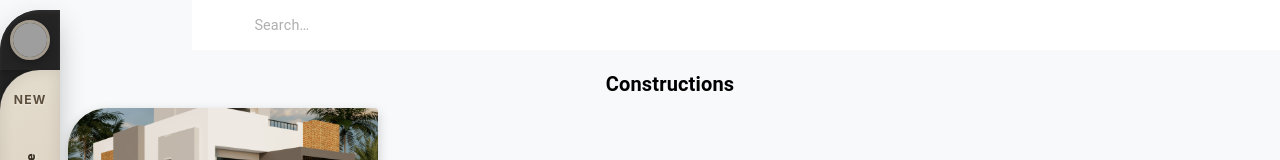
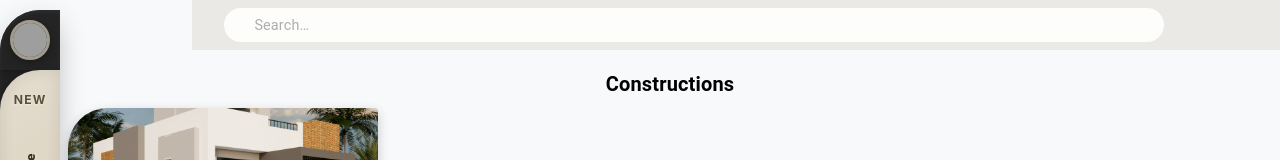
Before and after one commit to Hemanthuppal/materialui-landnest, a React (Create React App) app: page /dashboard in a window 1280 px wide. Shown: the top 160 px of the page. Built offline with nearby package versions, Linux system fonts and the light colour scheme; grey boxes are pictures that could not be loaded; some icons are missing.

Commit message:
edited dashboard and lease module

```diff
--- a/src/bharath/Dashboard.js
+++ b/src/bharath/Dashboard.js
@@ -446,7 +446,7 @@ function App() {
         <AppBar
   position="fixed" // Fixed at top
   sx={{
-    bgcolor: 'white',
+    bgcolor: 'rgb(235, 233, 230)',
     boxShadow: 'none',
     height: '50px',
     width: '85%',
@@ -462,7 +462,7 @@ function App() {
       <StyledInputBase placeholder="Search…" />
     </Search>
     <IconButton size="small">
-      <FavoriteBorderIcon sx={{ fontSize: '1rem', color: '#757575' }} />
+      <FavoriteBorderIcon sx={{ fontSize: '1rem', color: ' #757575' }} />
     </IconButton>
     <IconButton size="small">
       <NotificationsNoneIcon sx={{ fontSize: '1rem', color: '#757575' }} />
```
